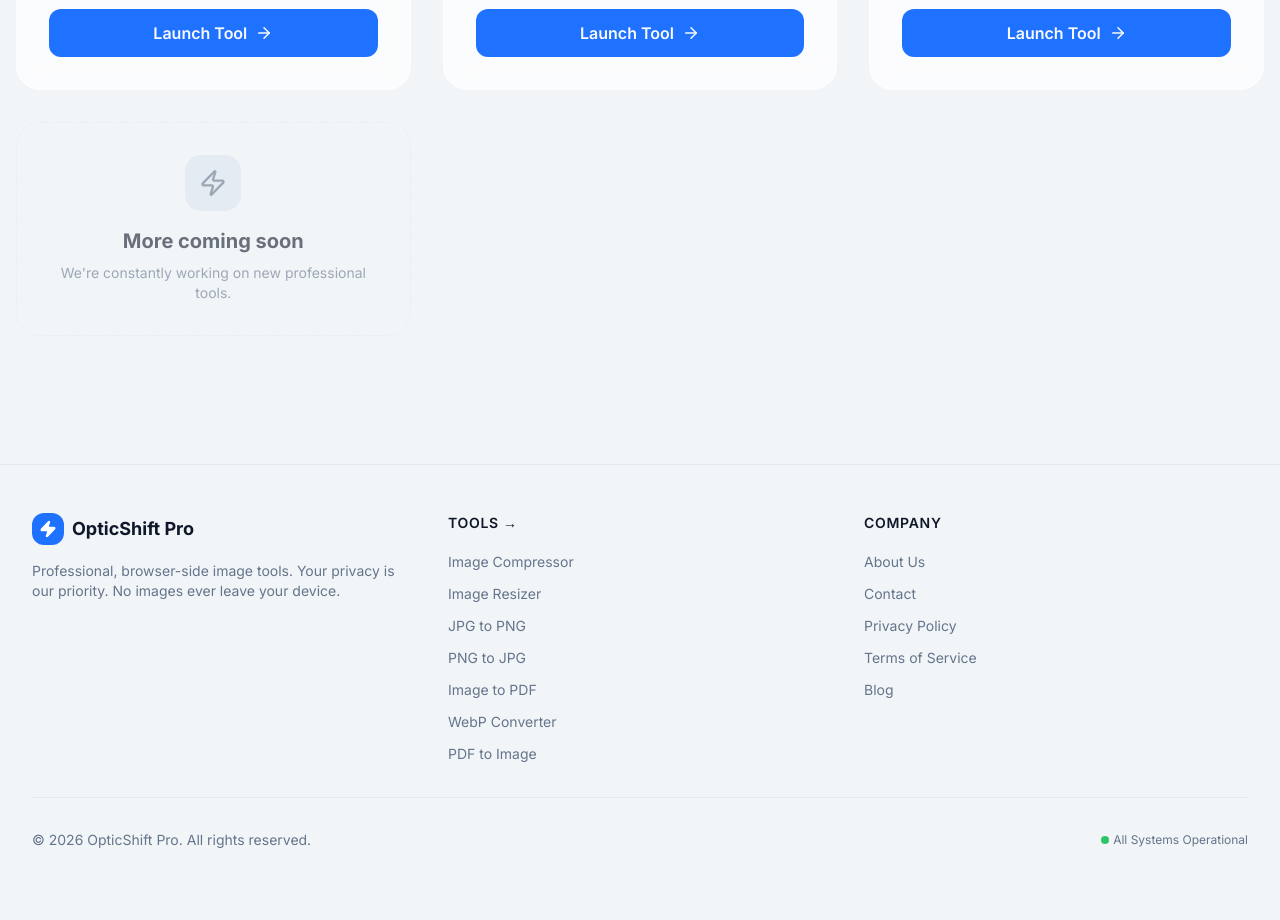
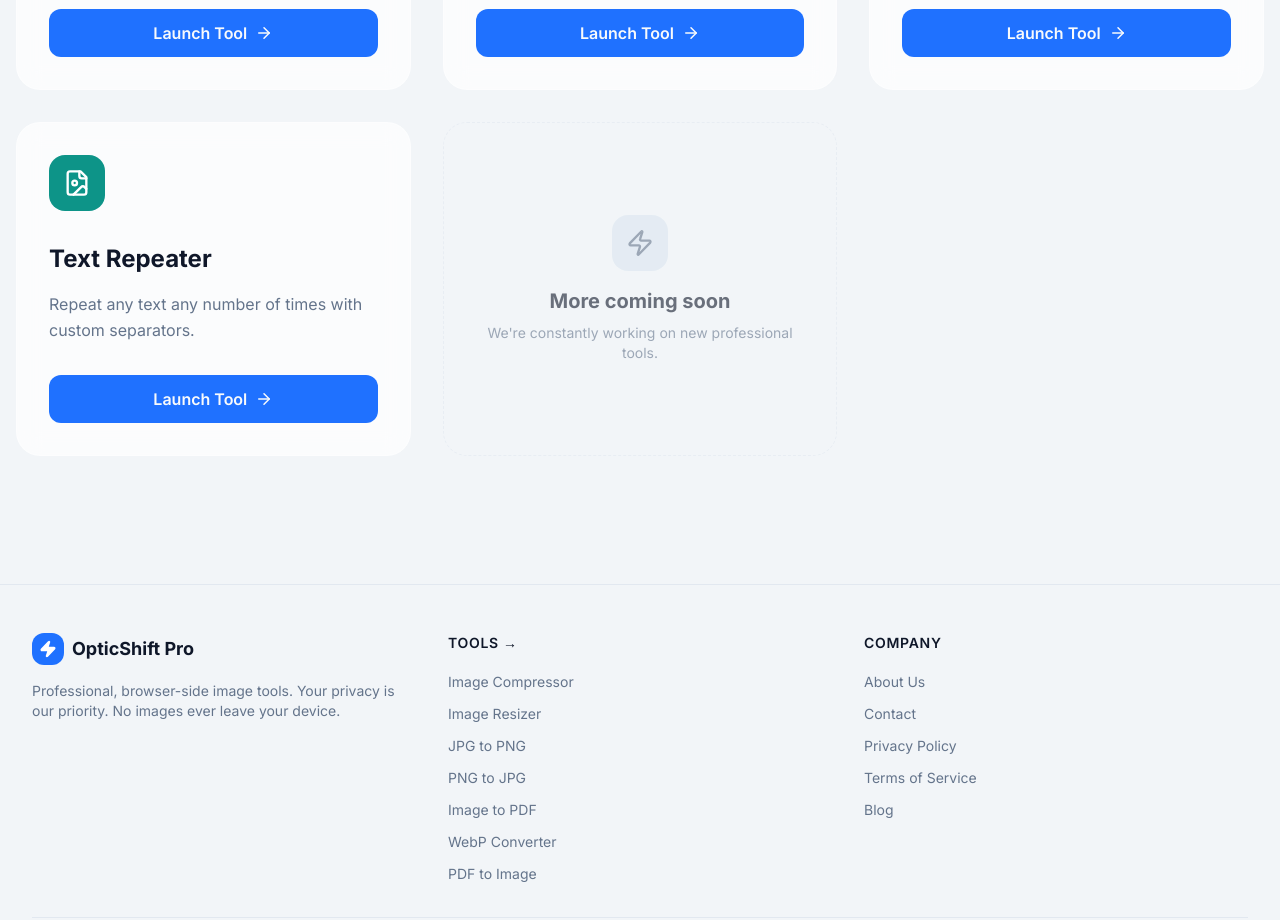
Before and after one commit to surajkumar122024-star/ok01, a Next.js app: page /tools in a window 1280 px wide. Shown: the part 2500-3420 px from the top of the page. Before the commit the page ends 3398 px from the top, so only its background shows below. Built offline with nearby package versions, Linux system fonts and the light colour scheme.

Commit message:
Add Text Repeater tool to ToolsPage

```diff
--- a/src/app/tools/page.tsx
+++ b/src/app/tools/page.tsx
@@ -139,6 +139,13 @@ const tools = [
   icon: FileImage,
   color: "bg-purple-600"
 },
+  {
+  name: "Text Repeater",
+  slug: "text-repeater",
+  description: "Repeat any text any number of times with custom separators.",
+  icon: FileImage,
+  color: "bg-teal-600"
+},
 ];
 
 export default function ToolsPage() {
```
